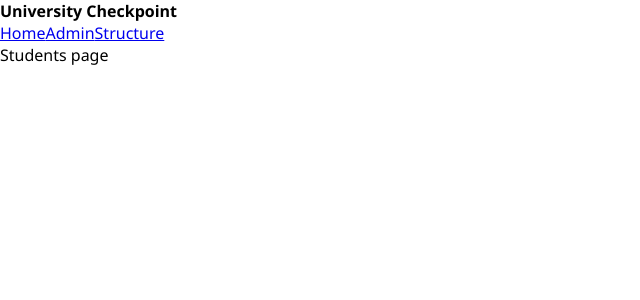
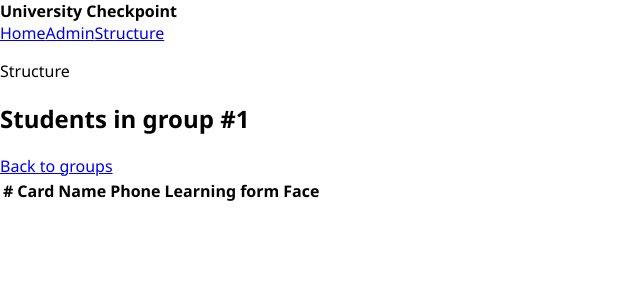
Before and after one commit to AndrUsHka64/university-checkpoint, a React (Vite) app in the folder reactFronted/: page /admin/institutes/1/groups/1/students in a window 1280 px wide. Shown: the top 300 px of the page, without its empty margins (0-640 px from the left). Built offline with nearby package versions, Linux system fonts and the light colour scheme.

Commit message:
feat(s2-08): Implement Students page

```diff
--- a/reactFronted/src/pages/Students.jsx
+++ b/reactFronted/src/pages/Students.jsx
@@ -1,5 +1,53 @@
+import { Link, useParams } from "react-router-dom";
+
+const demoStudents = [];
+
 function Students() {
-    return <section className="panel">Students page</section>;
+    const { instituteId, groupId } = useParams();
+
+    return (
+        <section className="panel">
+            <div className="panel-title">
+                <p className="eyebrow">Structure</p>
+                <h1>Students in group #{groupId}</h1>
+            </div>
+
+            <div className="toolbar">
+                <Link className="button ghost" to={`/admin/institutes/${instituteId}/groups`}>
+                    Back to groups
+                </Link>
+            </div>
+
+            <div className="table-wrap">
+                <table>
+                    <thead>
+                        <tr>
+                            <th>#</th>
+                            <th>Card</th>
+                            <th>Name</th>
+                            <th>Phone</th>
+                            <th>Learning form</th>
+                            <th>Face</th>
+                        </tr>
+                    </thead>
+                    <tbody>
+                        {demoStudents.map((student, index) => (
+                            <tr key={student.id}>
+                                <td>{index + 1}</td>
+                                <td>{student.card_id}</td>
+                                <td>
+                                    {student.last_name} {student.first_name} {student.patronymic ?? ""}
+                                </td>
+                                <td>{student.phone ?? "-"}</td>
+                                <td>{student.learning_form ?? "-"}</td>
+                                <td>{student.has_face_embedding ? "Attached" : "No"}</td>
+                            </tr>
+                        ))}
+                    </tbody>
+                </table>
+            </div>
+        </section>
+    );
 }
 
 export default Students;
```
